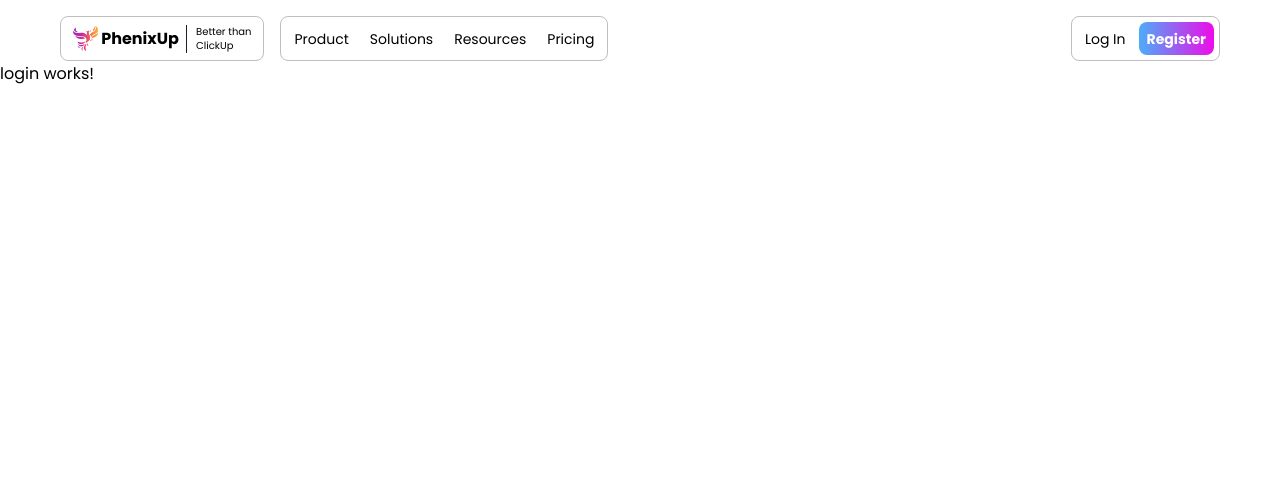
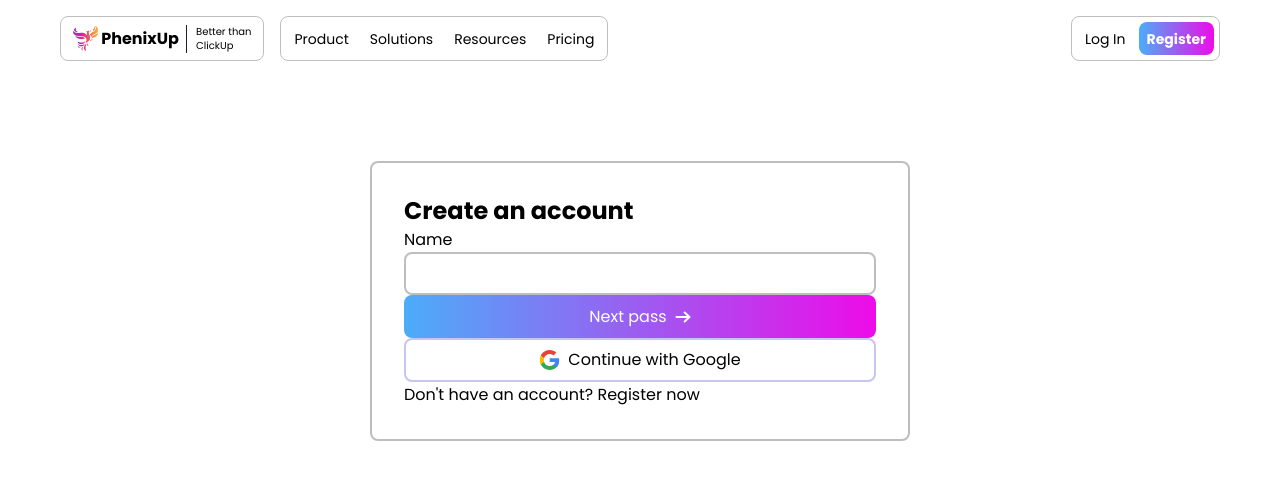
Before and after one commit to davimgfx/phenixUp-frontend-angular, an Angular app: page /login in a window 1280 px wide. Shown: the top 480 px of the page. Built offline with nearby package versions, Linux system fonts and the light colour scheme.

Commit message:
feat: working with components: button, input e login

```diff
--- a/src/app/components/button/button.component.css
+++ b/src/app/components/button/button.component.css
@@ -4,6 +4,10 @@
   font-size: 1rem; /* 16px */
   line-height: 1.5rem; /* 24px */
   border-radius: 0.5rem;
+  display: flex;
+  justify-content: center;
+  align-items: center;
+  gap: 0.5rem;
 }
 
 .container {
@@ -13,9 +17,13 @@
   padding: 0.6rem 1.1rem;
 }
 
+.container:hover {
+  background: linear-gradient(90deg, var(--primary_hover) 0%, var(--second_hover) 100%);
+}
+
 .outline {
   background-color: transparent;
-  border: 2px solid var(--primary);
+  border: 2px solid var(--purple_transparent);
 }
 
 .outline:hover {
@@ -31,3 +39,11 @@
   background-color: var(--dark_hover);
   border: 2px solid transparent;
 }
+
+.full {
+  width: 100%;
+}
+
+.fit {
+  width: fit-content;
+}
--- a/src/app/components/button/button.component.html
+++ b/src/app/components/button/button.component.html
@@ -1 +1 @@
-<button [ngClass]="variant" class="button "><ng-content></ng-content></button>
+<button [ngClass]="[variant, width]" class="button"><ng-content></ng-content></button>
--- a/src/app/components/button/button.component.ts
+++ b/src/app/components/button/button.component.ts
@@ -1,5 +1,7 @@
 import { Component, Input } from '@angular/core';
 import { CommonModule } from '@angular/common';
+
+type ButtonWidth = "full" | "auto";
 
 type ButtonVariant = 'container' | 'outline' | 'text';
 
@@ -15,4 +17,5 @@ type ButtonVariant = 'container' | 'outline' | 'text';
 export class ButtonComponent {
   @Input() label: string = 'Button';
   @Input() variant: ButtonVariant = 'container';
+  @Input() width: ButtonWidth = 'auto';
 }
--- a/src/app/components/hero/hero.component.html
+++ b/src/app/components/hero/hero.component.html
@@ -4,9 +4,8 @@
     One place for teams of all sizes to communicate and <br />
     get work done. ( Cheaper and better than <strong>ClickUp</strong> )
   </span>
-  <a href="" class="link-button">
+  <a routerLink="/register" class="link-button">
     <span class="text-2xl">Get Started. It´s FREE </span>
-
     <svg
       width="16"
       height="12"
@@ -21,5 +20,7 @@
         stroke-linejoin="round"></path>
     </svg>
   </a>
-  <span class="text-base extratext-hero">Free Forever. No Credit Card.</span>
+  <span class="text-base extratext-hero" routerLink="/register"
+    >Free Forever. No Credit Card.</span
+  >
 </main>
--- /dev/null
+++ b/src/app/components/input/input.component.css
@@ -0,0 +1,11 @@
+.input {
+  height: 43.19px;
+  border: 2px solid var(--gray);
+  padding: 0.2rem 0.5rem;
+  border-radius: 0.5rem;
+  width: 100%;
+}
+
+.input:focus {
+    border: 2px solid var(--purple_transparent);
+}
--- /dev/null
+++ b/src/app/components/input/input.component.html
@@ -0,0 +1 @@
+<input type="text" class="input">
--- a/src/app/pages/login/login.component.css
+++ b/src/app/pages/login/login.component.css
@@ -0,0 +1,25 @@
+.main {
+  max-width: 1160px;
+  padding-top: 100px;
+  margin: 0 auto;
+  display: flex;
+  flex-direction: column;
+  gap: 2rem;
+}
+
+.main .form {
+  margin: 0 auto;
+  display: flex;
+  flex-direction: column;
+  width: 540px;
+  height: auto;
+  border: 2px solid var(--gray);
+  border-radius: 0.5rem;
+  padding: 2rem;
+}
+
+.form .form-input {
+  border: 2px solid var(--gray);
+  padding: 0.2rem 0.5rem;
+  border-radius: 0.5rem;
+}
--- a/src/app/pages/login/login.component.html
+++ b/src/app/pages/login/login.component.html
@@ -1 +1,36 @@
-<p>login works!</p>
+<main class="main">
+  <form action="" class="form">
+    <h2 class="form-title text-2xl">Create an account</h2>
+    <label for="">Name</label>
+    <app-input></app-input>
+    <app-button class="button" width="full" variant="container">Next pass  <svg
+      width="16"
+      height="12"
+      viewBox="0 0 16 12"
+      fill="none"
+      xmlns="http://www.w3.org/2000/svg">
+      <path
+        d="M14.5 6L1.5 6M14.5 6L9.66279 1.5M14.5 6L9.66279 10.5"
+        stroke="white"
+        stroke-width="2"
+        stroke-linecap="round"
+        stroke-linejoin="round"></path>
+    </svg></app-button>
+    <app-button width="full" variant="outline"> <svg width="21" height="20" viewBox="0 0 21 20" fill="none" xmlns="http://www.w3.org/2000/svg">
+        <g clip-path="url(#clip0_103_1972)">
+        <path d="M20.305 10.2304C20.305 9.55059 20.2499 8.86714 20.1323 8.19839H10.7V12.0492H16.1014C15.8773 13.2912 15.1571 14.3898 14.1025 15.088V17.5866H17.325C19.2173 15.8449 20.305 13.2728 20.305 10.2304Z" fill="#4285F4"/>
+        <path d="M10.6999 20.0007C13.397 20.0007 15.6714 19.1151 17.3286 17.5866L14.1061 15.0879C13.2096 15.6979 12.0521 16.0433 10.7036 16.0433C8.09474 16.0433 5.88272 14.2832 5.08904 11.9169H1.76367V14.4927C3.46127 17.8695 6.91892 20.0007 10.6999 20.0007Z" fill="#34A853"/>
+        <path d="M5.0854 11.9169C4.66651 10.675 4.66651 9.33014 5.0854 8.08818V5.51239H1.7637C0.345367 8.33804 0.345367 11.6671 1.7637 14.4927L5.0854 11.9169Z" fill="#FBBC04"/>
+        <path d="M10.6999 3.95805C12.1256 3.936 13.5035 4.47247 14.536 5.45722L17.3911 2.60218C15.5833 0.904587 13.1838 -0.0287217 10.6999 0.000673888C6.91892 0.000673888 3.46126 2.13185 1.76367 5.51234L5.08537 8.08813C5.87537 5.71811 8.09106 3.95805 10.6999 3.95805Z" fill="#EA4335"/>
+        </g>
+        <defs>
+        <clipPath id="clip0_103_1972">
+        <rect width="20" height="20" fill="white" transform="translate(0.5)"/>
+        </clipPath>
+        </defs>
+        </svg>
+        Continue with Google</app-button>
+
+    <span>Don't have an account? <a routerLink="/register">Register now</a></span>
+  </form>
+</main>
--- a/src/app/pages/login/login.component.ts
+++ b/src/app/pages/login/login.component.ts
@@ -1,9 +1,12 @@
 import { Component } from '@angular/core';
+import { RouterLink } from '@angular/router';
+import { ButtonComponent } from "../../components/button/button.component";
+import { InputComponent } from "../../components/input/input.component";
 
 @Component({
   selector: 'app-login',
   standalone: true,
-  imports: [],
+  imports: [RouterLink, ButtonComponent, InputComponent],
   templateUrl: './login.component.html',
   styleUrl: './login.component.css'
 })
--- a/src/styles.css
+++ b/src/styles.css
@@ -34,6 +34,7 @@ a:active {
   --second: #ee0be8;
   --primary_hover: #2782c9;
   --second_hover: #b11bac;
+  --purple_transparent: #4e46e450;
   --dark: #1f1d2b;
   --dark_hover: #ababab49;
   --gray: #BEBEBE;
```
Also changed, not shown: src/app/components/hero/hero.component.ts (+4 -5 lines), src/app/components/input/input.component.ts (added, +12 -0 lines), 1 other file (tests, documents, lock files or other folders).
